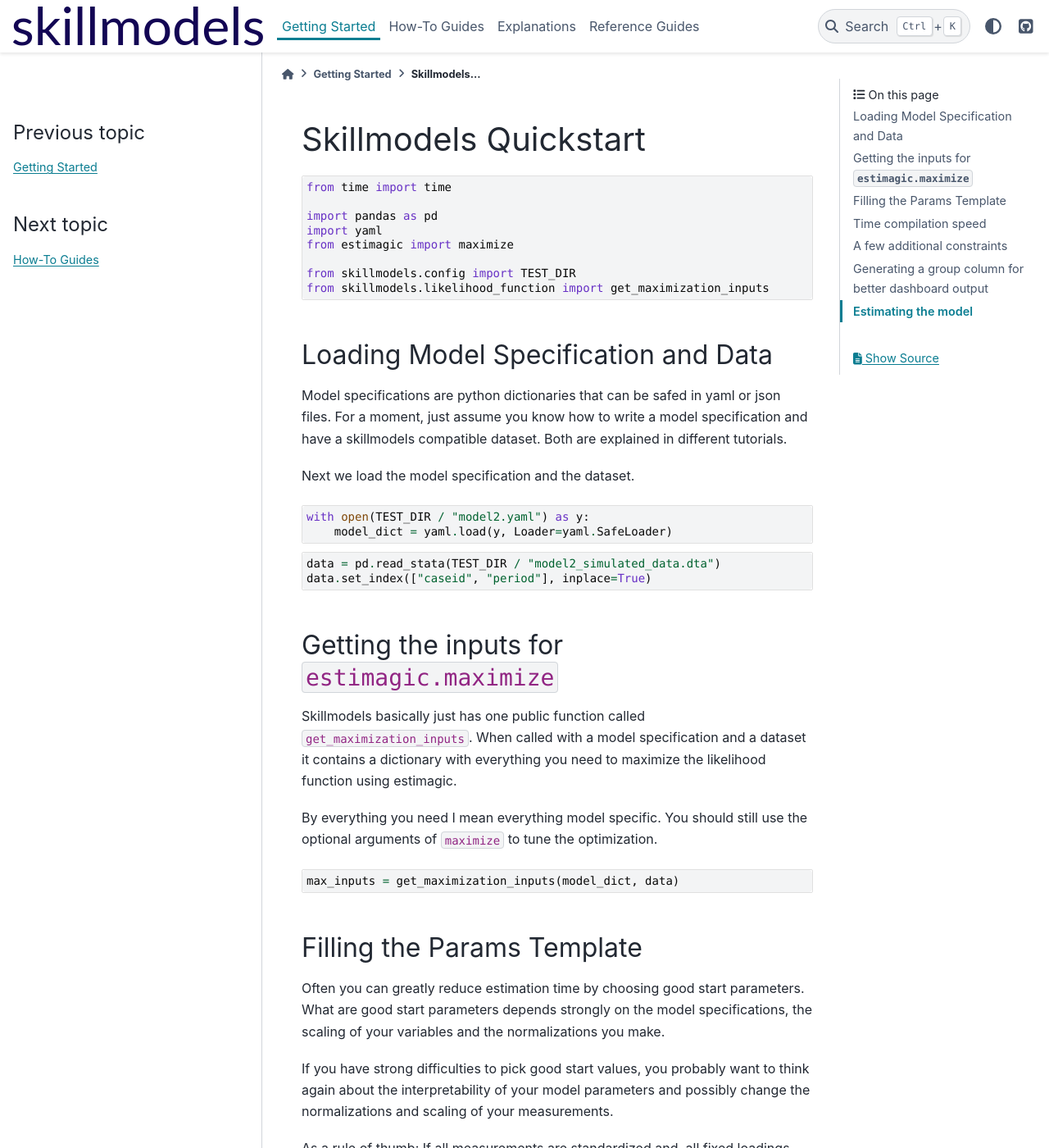
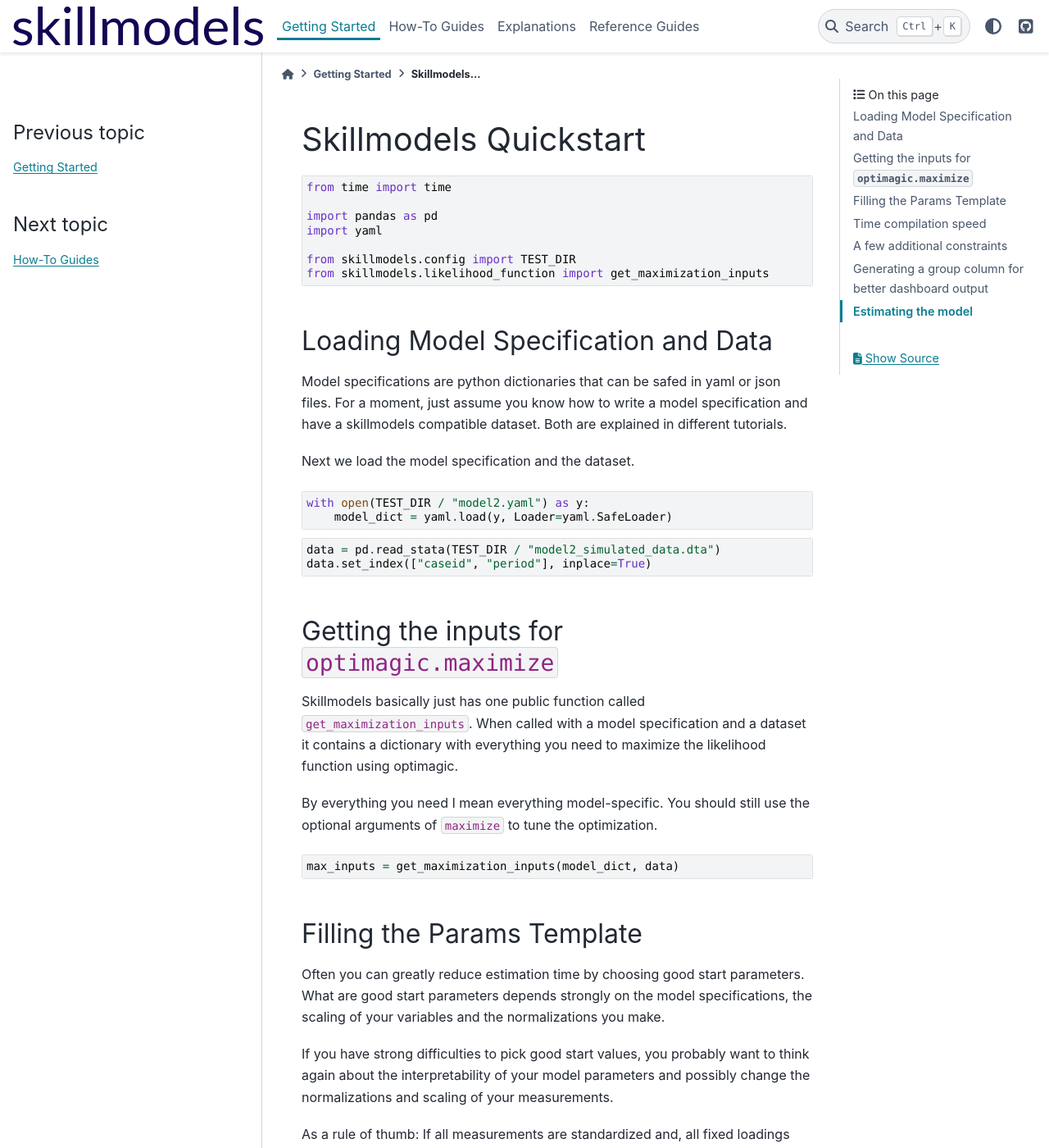
Before and after one commit to OpenSourceEconomics/skillmodels, a Sphinx documentation site: the page built from docs/source/getting_started/tutorial.ipynb, in a window 1280 px wide and 1400 px high. Shown: the whole window at 82% size. Built offline with Sphinx 7.4.7 and the PyData theme 0.15.4, drawn with Linux system fonts in a browser that asks for light colours; pages that are not in the unit, such as notebooks, are missing from menus; some of the changed text lies outside the part shown.

Commit message:
Rename mentions of estimagic -> optimagic.

```diff
--- a/docs/source/conf.py
+++ b/docs/source/conf.py
@@ -36,9 +36,8 @@
 
 # Mock imports.
 autodoc_mock_imports = [
-    "estimagic",
+    "optimagic",
     "matplotlib",
-    "estimagic",
     "jax",
     "numpy",
     "pandas",
@@ -116,7 +115,9 @@
 
 html_logo = "_static/images/logo.svg"
 
-html_theme_options = {"github_url": "https://github.com/OpenSourceEconomics/estimagic"}
+html_theme_options = {
+    "github_url": "https://github.com/OpenSourceEconomics/skillmodels"
+}
 
 html_css_files = ["css/custom.css"]
 
--- a/docs/source/index.rst
+++ b/docs/source/index.rst
@@ -20,7 +20,7 @@
                         <div class="card-body flex-fill">
                             <h5 class="card-title">Getting Started</h5>
                             <p class="card-text">
-                                New users of estimagic should read this first
+                                New users of skillmodels should read this first
                             </p>
                         </div>
                     </div>
```
Also changed, not shown: docs/source/getting_started/tutorial.ipynb, 3 other files.
